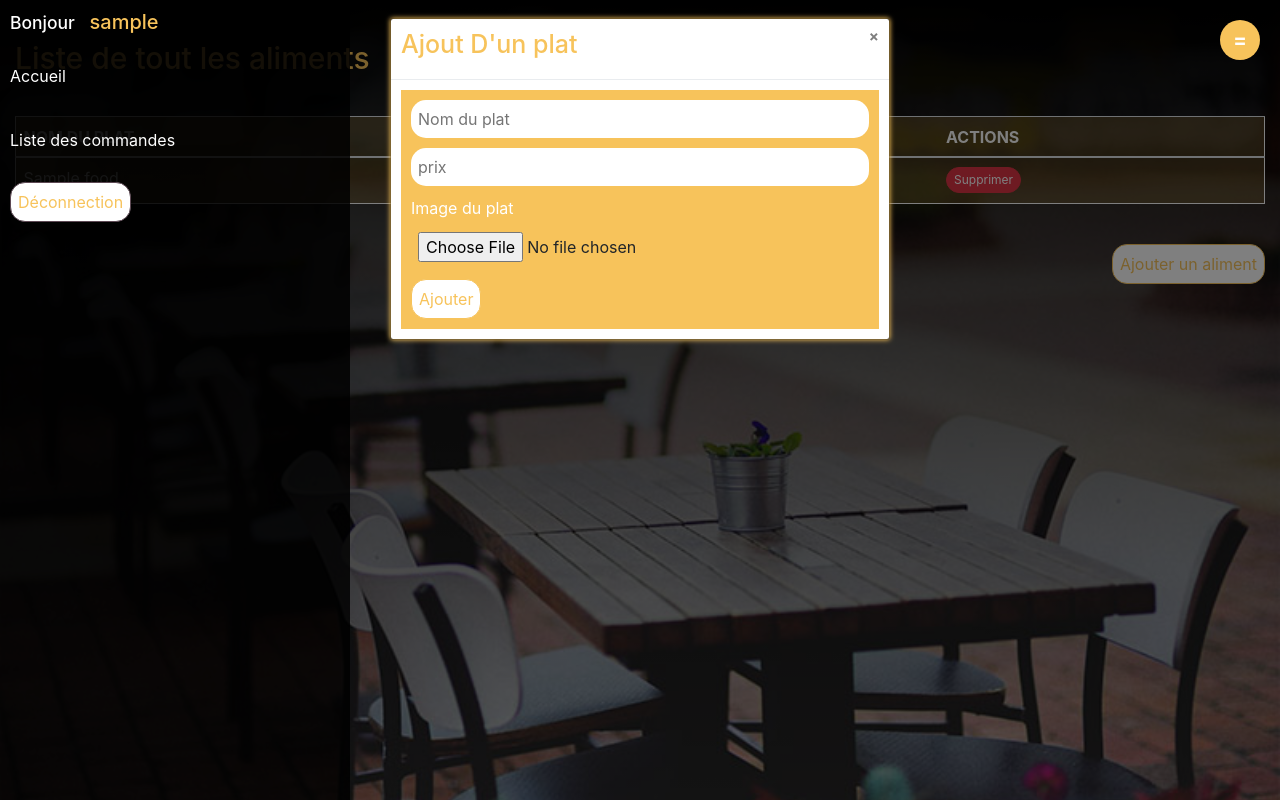
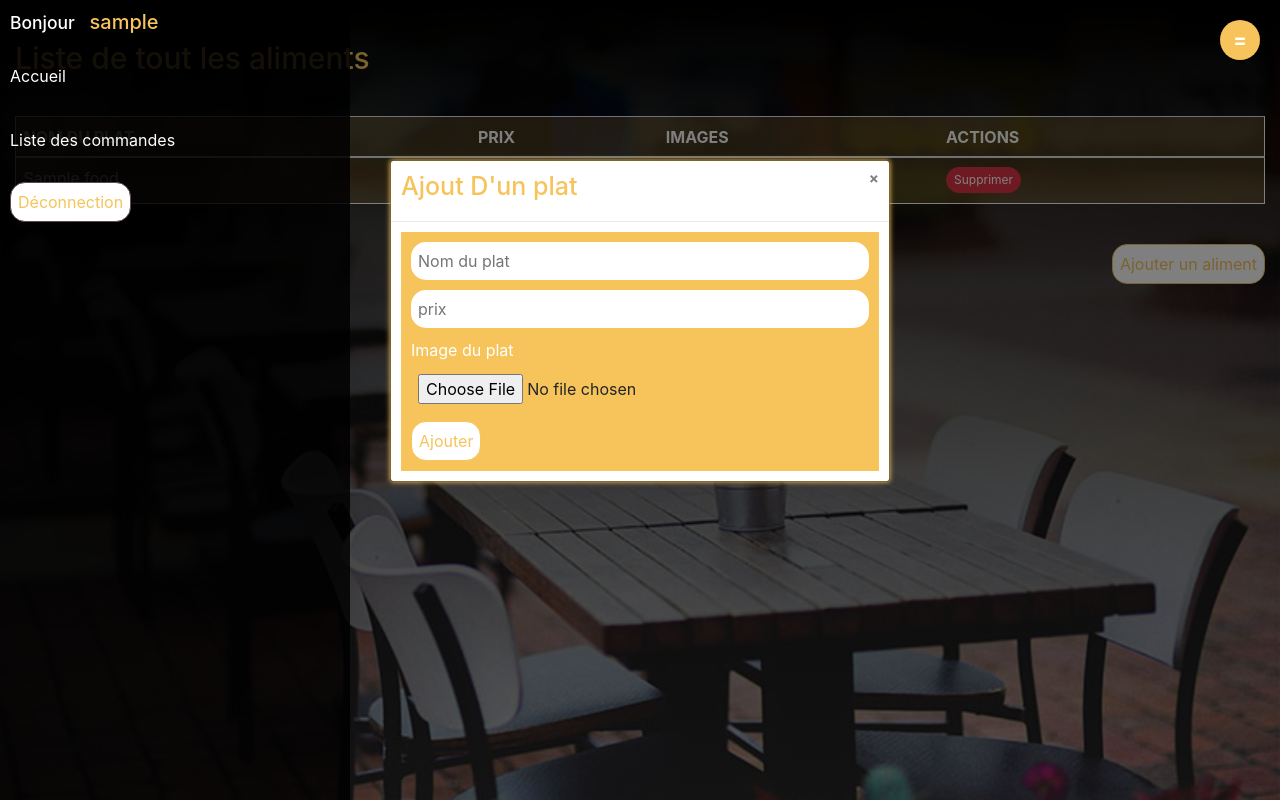
Before and after one commit to Yves97/restaurant, a PHP site: page /php/admin/admin_home.php in a window 1280 px wide, after a click on "Ajouter un aliment". Run offline with PHP 8.4, Linux system fonts and the light colour scheme; the visitor is signed in with stand-in values (Sample User, id 1); tables that the repository leaves empty or names only in its code hold one stand-in row (values such as "Sample post"); grey boxes marked "Sample" are stand-in pictures.

Commit message:
custom style

```diff
--- a/css/style.css
+++ b/css/style.css
@@ -611,6 +611,7 @@ li{
 }
 
 .modal-content{
+    margin-top: 20vh;
     box-shadow: 0 0 5px var(--primary-admin-color) !important;
     z-index: 4000 !important;
 }
```
